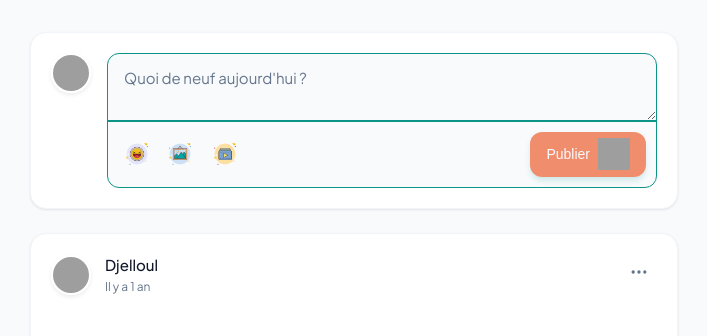
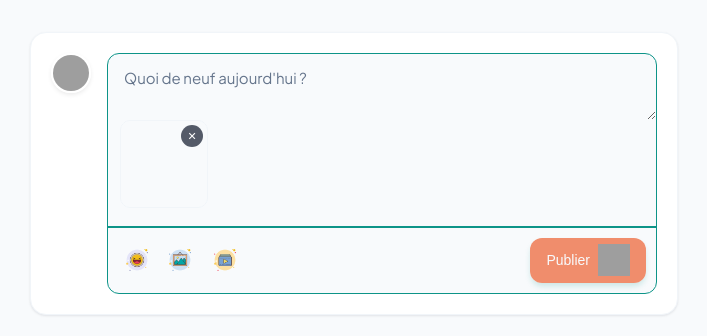
Before and after one commit to Dev-Djelloul/Networkee, a PHP site: page /pages/home.php in a window 1280 px wide. Shown: the part 65-401 px from the top of the page, without its empty margins (286-993 px from the left). Run offline with PHP 8.4, Linux system fonts and the light colour scheme; a user stored in the database is signed in; data comes from the database, SQL or seed files in the repository; data that the repository does not hold is empty; some libraries are stand-ins or nearby versions; grey boxes are pictures that could not be loaded.

Commit message:
fix: aperçu média du composer façon LinkedIn (miniature compacte, pas de lecteur pleine largeur)
- L'aperçu image/vidéo devient une petite miniature carrée (88px,
  object-fit:cover) avec juste un bouton ✕ en overlay, au lieu d'un
  bloc pleine largeur fond noir avec barre de lecture et nom de
  fichier affiché.
- Renforce composer.js : bascule hidden + style.display en même temps
  (au lieu du seul attribut hidden) pour garantir qu'image et vidéo ne
  soient jamais visibles simultanément, quoi que fasse le CSS.

Co-Authored-By: Claude Sonnet 5 <noreply@anthropic.com>

```diff
--- a/scripts/composer.js
+++ b/scripts/composer.js
@@ -92,32 +92,39 @@
         const removeBtn = widget.querySelector('.composer-media-remove');
         const label = widget.querySelector('.composer-media-label');
 
+        // display en plus de hidden : ceinture et bretelles, pour ne jamais
+        // avoir les deux aperçus visibles en même temps quoi qu'il arrive.
+        function setVisible(el, visible) {
+            el.hidden = !visible;
+            el.style.display = visible ? '' : 'none';
+        }
+
         function showPreview(file, type) {
             const url = URL.createObjectURL(file);
             if (type === 'image') {
                 previewImg.src = url;
-                previewImg.hidden = false;
-                previewVideo.hidden = true;
+                setVisible(previewImg, true);
+                setVisible(previewVideo, false);
                 previewVideo.removeAttribute('src');
             } else {
                 previewVideo.src = url;
-                previewVideo.hidden = false;
-                previewImg.hidden = true;
+                setVisible(previewVideo, true);
+                setVisible(previewImg, false);
                 previewImg.removeAttribute('src');
             }
             if (label) label.textContent = file.name;
-            preview.hidden = false;
+            setVisible(preview, true);
         }
 
         function clearMedia() {
             if (imageInput) imageInput.value = '';
             if (videoInput) videoInput.value = '';
-            previewImg.hidden = true;
-            previewVideo.hidden = true;
+            setVisible(previewImg, false);
+            setVisible(previewVideo, false);
             previewImg.removeAttribute('src');
             previewVideo.removeAttribute('src');
             if (label) label.textContent = '';
-            preview.hidden = true;
+            setVisible(preview, false);
         }
 
         if (imageBtn && imageInput) {
--- a/styles/modern.css
+++ b/styles/modern.css
@@ -508,11 +508,15 @@ a {
   color: var(--accent);
 }
 
-/* Aperçu média du composer (image/vidéo sélectionnée + bouton de suppression) */
+/* Aperçu média du composer (image/vidéo sélectionnée + bouton de suppression),
+   façon LinkedIn : une petite miniature carrée, pas un lecteur pleine largeur. */
 .composer-media-preview {
   position: relative;
-  margin-top: 0.75rem;
-  border-radius: var(--radius-sm);
+  display: inline-block;
+  margin: 0.75rem 0 0 0.875rem;
+  width: 88px;
+  height: 88px;
+  border-radius: 0.75rem;
   overflow: hidden;
   border: 1px solid var(--border-light);
   background: var(--composer-bg);
@@ -522,9 +526,8 @@ a {
 .composer-preview-video {
   display: block;
   width: 100%;
-  max-height: 320px;
-  object-fit: contain;
-  background: #000;
+  height: 100%;
+  object-fit: cover;
 }
 
 .composer-preview-img[hidden],
@@ -534,15 +537,15 @@ a {
 
 .composer-media-remove {
   position: absolute;
-  top: 0.5rem;
-  right: 0.5rem;
-  width: 1.75rem;
-  height: 1.75rem;
+  top: 0.25rem;
+  right: 0.25rem;
+  width: 1.375rem;
+  height: 1.375rem;
   border-radius: 50%;
   border: none;
-  background: rgba(15, 23, 42, 0.65);
+  background: rgba(15, 23, 42, 0.7);
   color: #fff;
-  font-size: 0.875rem;
+  font-size: 0.6875rem;
   line-height: 1;
   cursor: pointer;
   display: inline-flex;
@@ -552,14 +555,11 @@ a {
 }
 
 .composer-media-remove:hover {
-  background: rgba(15, 23, 42, 0.85);
+  background: rgba(15, 23, 42, 0.9);
 }
 
 .composer-media-label {
-  padding: 0.375rem 0.625rem;
-  font-size: 0.75rem;
-  color: var(--text-muted);
-  border-top: 1px solid var(--border-light);
+  display: none;
 }
 
 /* Sélecteur d'emojis */
```
